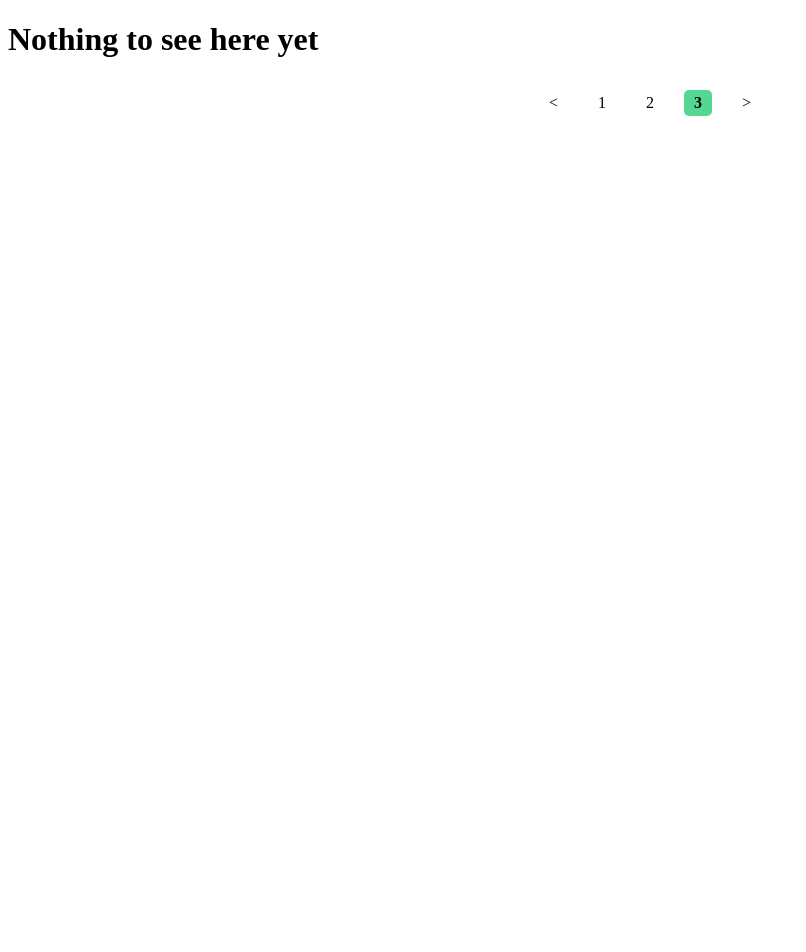
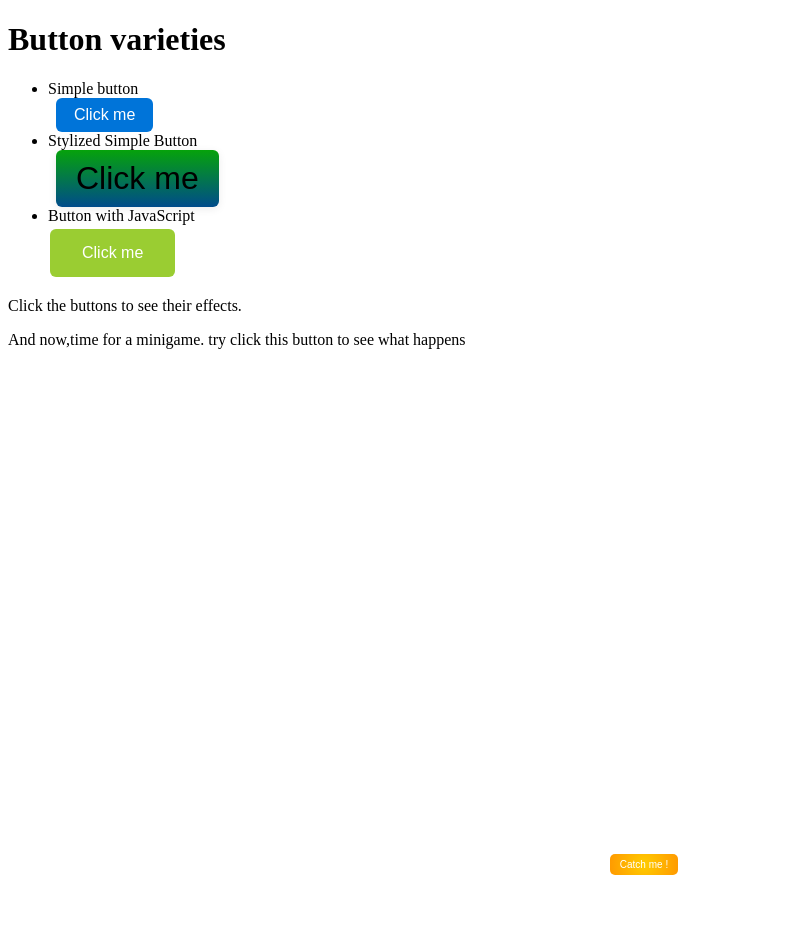
Before and after one commit to DsuRhan/rhanprjct, a plain HTML site: page page3.html in a window 1280 px wide. Shown: the top 952 px of the page, without its empty margins (0-806 px from the left). Before the commit the page ends 800 px from the top, so only its background shows below. Drawn offline with Linux system fonts and the light colour scheme.

Commit message:
Update page3.html

```diff
--- a/page3.html
+++ b/page3.html
@@ -9,10 +9,132 @@
     <link rel="stylesheet" href="style.css">
     <link rel="icon" href="Image/Derp-face.png" type="image/png">
     <!-- note for myself:"copy this at every page" -->
+    <style>
+        #styledBtn {
+            background: linear-gradient(to bottom, #06a20b, #004c8b);
+            /* Gradient background automatically set from up to down, adding to <up,down,left,right> change the gradient direction*/
+            color: black;
+            border: none;
+            padding: 10px 20px;
+            font-size: 2em;
+            cursor: pointer;
+            /* Pointer cursor on hover, applied automatically even when you did not type the code  */
+            box-shadow: 0 2px 8px rgba(0, 0, 0, 0.08);
+            transition: background 0.5s, color 0.2s;
+        }
+
+        #styledBtn:hover {
+            background: linear-gradient(90deg, blue 0%, rgb(18, 255, 18) 100%);
+            color: white;
+        }
+
+        #jsBtn {
+            background-color: yellowgreen;
+            border: none;
+            color: white;
+            padding: 15px 32px;
+            text-align: center;
+            text-decoration: none;
+            display: inline-block;
+            font-size: 16px;
+            margin: 4px 2px;
+            cursor: pointer;
+            transition: background-color 0.3s linear, color 0.3s ease;
+        }
+
+        #jsBtn:hover {
+            background-color: rgb(83, 100, 0);
+            color: rgb(222, 246, 45);
+        }
+
+        #minigameBtn {
+            position: relative;
+            display: inline-block;
+            padding: 5px 10px;
+            font-size: 10px;
+            background: radial-gradient(circle, #ffcc00, #ff9900);
+            color: white;
+            border: none;
+            border-radius: 5px;
+            transition: background 0.3s, color 0.5s;
+        }
+
+        #minigameBtn:hover {
+            background: radial-gradient(circle, #ff9b06, #ff9148);
+            color: rgb(202, 78, 1);
+        }
+
+        .minigame1 {
+            position: relative;
+            width: 100%;
+            height: 1000px;
+            display: flex;
+            justify-content: center;
+            align-items: center;
+        }
+    </style>
+    <script>
+        document.addEventListener("DOMContentLoaded", function () {
+            document.getElementById("jsBtn").addEventListener("click", function () {
+                alert("Button clicked!");
+            });
+        });
+        function moveButton() {
+            const button = document.getElementById("minigameBtn");
+            const container = document.querySelector(".minigame1");
+            const maxX = container.clientWidth - button.clientWidth;
+            const maxY = container.clientHeight - button.clientHeight;
+        }
+        let clickCount = 0; //set the initial click count to 0
+        const maxClicks = 5; // Set the maximum number of clicks allowed
+
+        document.addEventListener("DOMContentLoaded", function () {
+            const button = document.getElementById("minigameBtn");
+            const container = document.querySelector(".minigame1");
+            button.addEventListener("click", function () {
+                clickCount++;
+                // Move button to random position
+                const maxX = container.clientWidth - button.clientWidth;
+                const maxY = container.clientHeight - button.clientHeight;
+                const randX = Math.random() * maxX;
+                const randY = Math.random() * maxY;
+                button.style.position = "absolute";
+                button.style.left = randX + "px";
+                button.style.top = randY + "px";
+                // After maxClicks, turn into a link button
+                if (clickCount < maxClicks) {
+                    alert("You clicked the button! You can click it " + (maxClicks - clickCount) + " more times.");
+                }
+                // Change button to link after maxClicks
+                if (clickCount >= maxClicks) {
+                    button.innerHTML = "Go to Prize!";
+                    button.onclick = function () {
+                        window.location.href = "video/cat-laugh-you.mp4"
+                    };
+                }
+            })
+        });
+        ;
+
+    </script>
 </head>
 
 <body>
-    <H1>Nothing to see here yet</H1>
-    <div class="pagination" id="pagination"></div>
+    <h1>Button varieties</h1>
+    <ul>
+        <li>Simple button</li>
+        <button id="simpleBtn">Click me</button>
+        <li>Stylized Simple Button</li>
+        <button id="styledBtn">Click me</button>
+        <li>Button with JavaScript</li>
+        <button id="jsBtn">Click me</button>
+    </ul>
+    <p>Click the buttons to see their effects.</p>
+    <p>And now,time for a minigame. try click this button to see what happens </p>
+    <div class="minigame1">
+        <button id="minigameBtn">Catch me !</button>
+    </div>
+    <div class="pagination" id="pagination">
+    </div>
     <script src="allpage.js"></script>
 </body>
```
